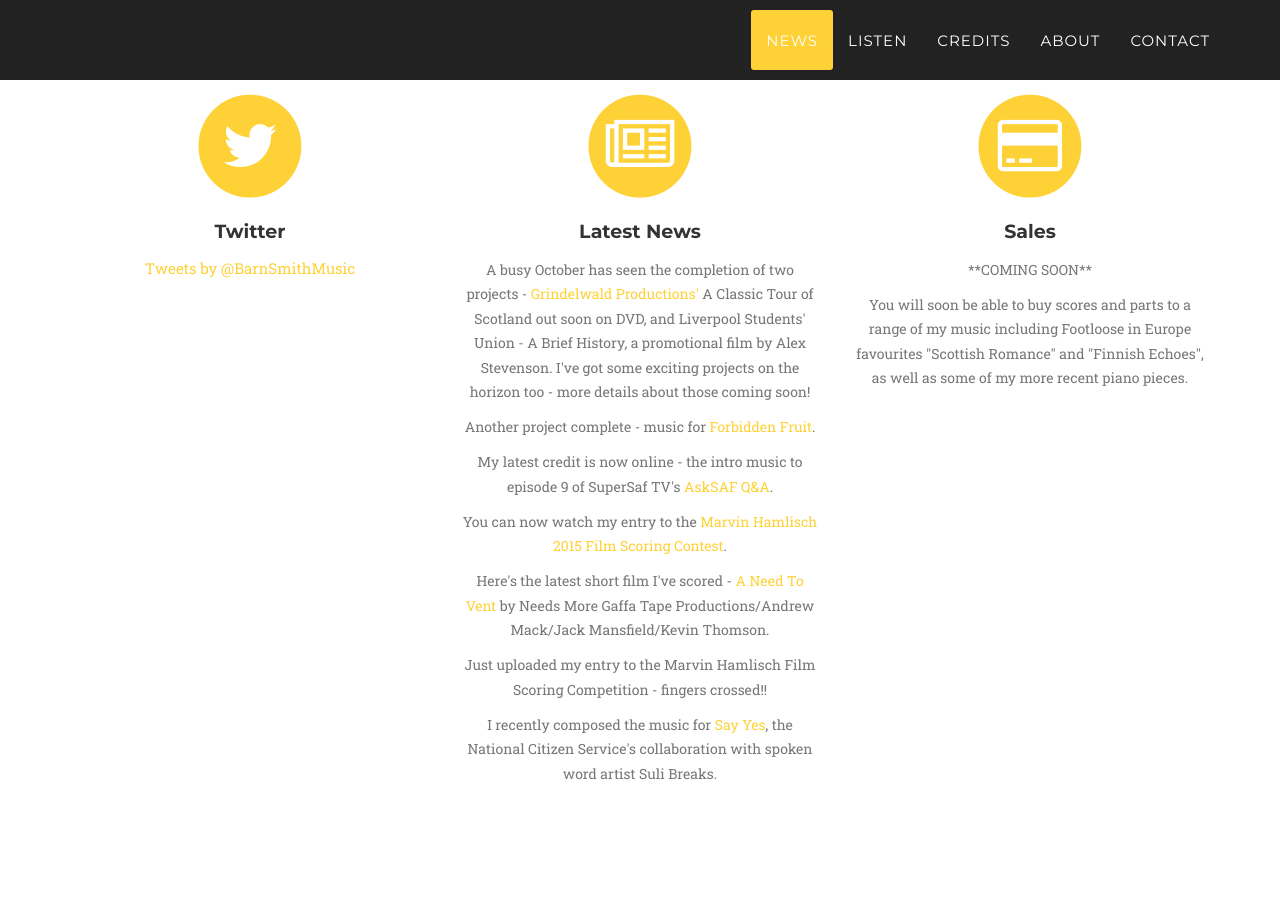
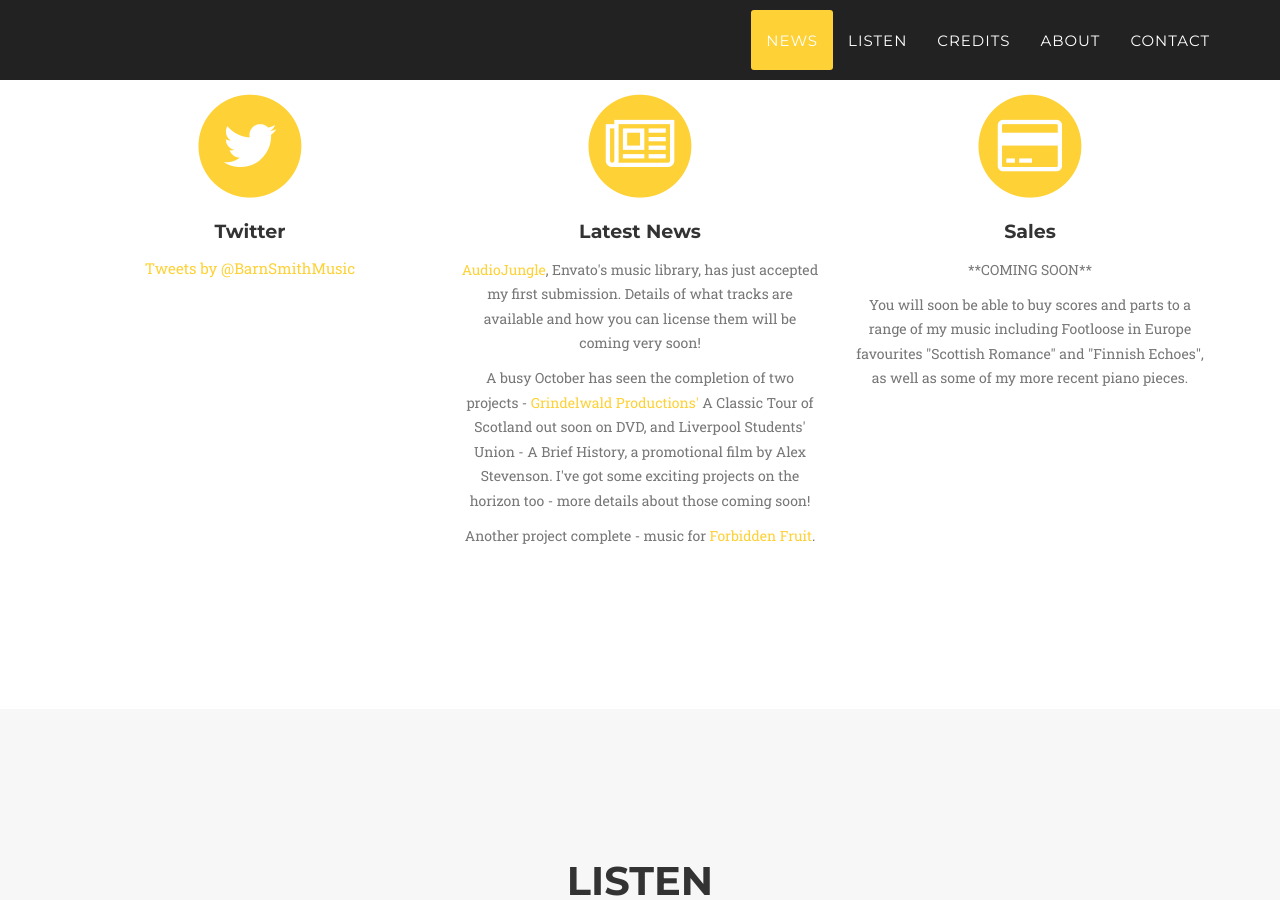
Before and after one commit to barnabysmithmusic/barnabysmithmusic.github.io, a Jekyll site: the page built from index.html, in a window 1280 px wide and 900 px high, scrolled down 940 px. Built offline with Jekyll 4.4.1, drawn with Linux system fonts in a browser that asks for light colours; some web fonts are replaced; comment, search, counter and statistics services are not loaded.

Commit message:
Add audiojungle news and remove some old stories from the latest news column

```diff
--- a/_includes/news.html
+++ b/_includes/news.html
@@ -33,13 +33,9 @@
                         <i class="fa fa-newspaper-o fa-stack-1x fa-inverse"></i>
                     </span>
                     <h4 class="service-heading">Latest News</h4>
+                    <p class="text-muted"><a href="http://audiojungle.net/?ref=BarnabySmith">AudioJungle</a>, Envato's music library, has just accepted my first submission. Details of what tracks are available and how you can license them will be coming very soon!</p>
                     <p class="text-muted">A busy October has seen the completion of two projects - <a href="http://www.grindelwald.co.uk">Grindelwald Productions'</a> A Classic Tour of Scotland out soon on DVD, and Liverpool Students' Union - A Brief History, a promotional film by Alex Stevenson. I've got some exciting projects on the horizon too - more details about those coming soon!</p>
                      <p class="text-muted">Another project complete - music for <a href="https://www.youtube.com/watch?v=CvXKS-vZQvc">Forbidden Fruit</a>.</p>
-                     <p class="text-muted">My latest credit is now online - the intro music to episode 9 of SuperSaf TV's <a href="https://www.youtube.com/watch?v=pb8sWPQNnHc">AskSAF Q&A</a>.</p>
-                    <p class="text-muted">You can now watch my entry to the <a href="https://vimeo.com/130894553">Marvin Hamlisch 2015 Film Scoring Contest</a>.</p>
-                    <p class="text-muted">Here's the latest short film I've scored - <a href="https://www.youtube.com/watch?v=HB7fN3H6r5Y">A Need To Vent</a> by Needs More Gaffa Tape Productions/Andrew Mack/Jack Mansfield/Kevin Thomson.</p>
-                    <p class="text-muted">Just uploaded my entry to the Marvin Hamlisch Film Scoring Competition - fingers crossed!!</p>
-                    <p class="text-muted">I recently composed the music for <a href="https://www.youtube.com/watch?v=dTswxY-XLn8">Say Yes</a>, the National Citizen Service's collaboration with spoken word artist Suli Breaks.</p>
 
 
 
```
